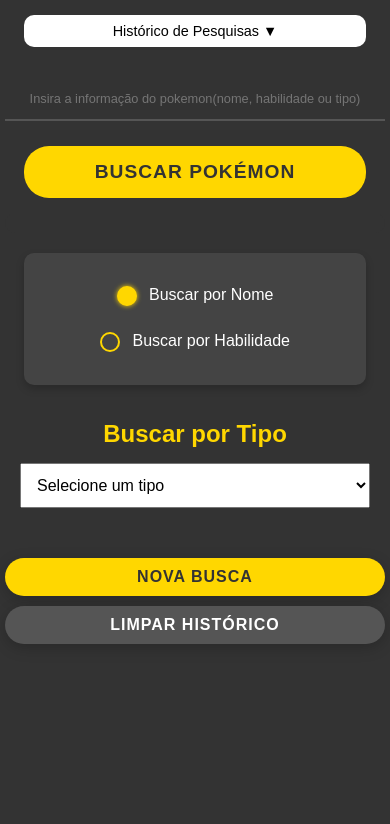
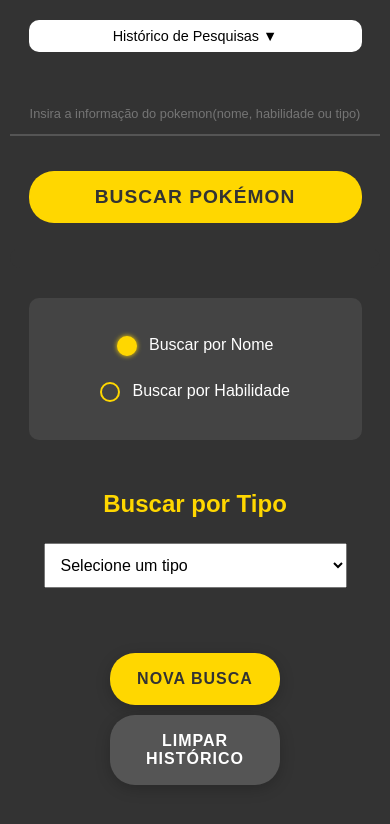
Before and after one commit to Fellipe-Tomasella/Pokemon, a plain HTML site: page index.html in a window 390 px wide. Drawn offline with Linux system fonts and the light colour scheme.

Commit message:
Add files via upload

```diff
--- a/main.css
+++ b/main.css
@@ -15,24 +15,27 @@
 
 body {
     font-family: Arial, Helvetica, sans-serif;
-    background-color: var(--cor-secundaria);
-    color: var(--cor-texto);
+    background-color: #333;
+    color: #fff;
     min-height: 100vh;
-    padding: 10px;
+    padding: 20px;
     overflow-x: hidden;
+    display: flex;
+    flex-direction: column;
+    align-items: center;
 }
 
 #busca {
     width: 100%;
     max-width: 600px;
-    margin: 10px auto;
+    margin: 20px auto;
     padding: 15px;
-    font-size: clamp(1rem, 4vw, 2rem);
+    font-size: 1.2em;
     background-color: transparent;
     border: 0;
     border-bottom: 2px solid #555;
     text-align: center;
-    color: var(--cor-primaria);
+    color: #FFD700;
 }
 
 #info {
@@ -57,13 +60,10 @@
     width: 90%;
     max-width: 500px;
     margin: 20px auto;
+    padding: 20px;
+    background-color: #444;
+    border-radius: 10px;
     text-align: center;
-    background-color: #444;
-    padding: 15px;
-    border-radius: 10px;
-    box-shadow: 0 4px 8px rgba(0,0,0,0.2);
-    position: relative;
-    z-index: 1;
 }
 
 #modo-busca label {
@@ -129,19 +129,18 @@
 }
 
 .historico-container {
-    width: 100%;
-    max-width: 600px;
-    margin: 10px auto;
+    width: 90%;
+    max-width: 500px;
+    margin: 20px auto;
     position: relative;
 }
 
 #btnHistorico {
     width: 100%;
-    padding: 10px;
-    font-size: 1rem;
+    padding: 12px;
     background-color: #fff;
     border: none;
-    border-radius: var(--borda-radius);
+    border-radius: 10px;
     cursor: pointer;
     margin-bottom: 10px;
 }
@@ -153,16 +152,19 @@
     background-color: #444;
     border-radius: 10px;
     overflow-y: auto;
-    margin-top: 5px;
+    position: absolute;
+    top: calc(100% + 5px);
+    left: 0;
+    z-index: 1000;
     box-shadow: 0 4px 8px rgba(0,0,0,0.2);
 }
 
 .historico-lista.mostrar {
     display: block;
-    position: absolute;
-    top: 100%;
-    left: 0;
-    z-index: 1000;
+    flex-direction: column;
+    align-items: center;
+    top:3.4em;
+    padding: 10px;
 }
 
 .historico-lista li {
@@ -274,7 +276,7 @@
 
 @media (max-width: 768px) {
     body {
-        padding: 5px;
+        padding: 10px;
     }
 
     #info {
@@ -308,7 +310,24 @@
     }
 
     .historico-lista {
+        position: fixed;
+        bottom: 0;
+        left: 5%;
+        width: 90%;
         max-height: 50vh;
+        top: auto;
+        border-bottom-left-radius: 0;
+        border-bottom-right-radius: 0;
+    }
+
+    .botoes-container {
+        flex-direction: column;
+    }
+
+    #btnReiniciar,
+    #btnLimparHistorico {
+        width: 100%;
+        margin: 5px 0;
     }
 }
 
@@ -375,7 +394,6 @@
         transition: none !important;
     }
 }
-
 @media (prefers-color-scheme: dark) {
     :root {
         --cor-secundaria: #222;
@@ -387,7 +405,7 @@
     display: block;
     width: 90%;
     max-width: 400px;
-    margin: 10px auto 20px;
+    margin: 20px auto;
     padding: 15px;
     font-size: 1.2em;
     background-color: var(--cor-primaria);
@@ -439,7 +457,7 @@
 }
 
 #btnReiniciar {
-    margin: 0;
+    margin: 15px auto;
 }
 
 @media (max-width: 768px) {
@@ -486,7 +504,7 @@
         width: 100%;
         margin: 5px 0;
         font-size: 1em;
-        padding: 10px;
+        padding: 10%;
     }
 
     #busca {
@@ -505,12 +523,10 @@
 }
 
 .tipo-busca-container {
-    width: 100%;
-    max-width: 600px;
+    width: 90%;
+    max-width: 500px;
     margin: 20px auto;
-    padding: 15px;
-    position: relative;
-    z-index: 1;
+    text-align: center;
 }
 
 .tipo-busca-container h2 {
@@ -522,7 +538,8 @@
 .select-tipo {
     width: 100%;
     padding: 12px;
-    font-size: clamp(0.9rem, 3vw, 1.2rem);
+    margin: 10px 0;
+    font-size: 1.1em;
 }
 
 .select-tipo:focus {
--- a/main.js
+++ b/main.js
@@ -353,7 +353,7 @@
         // Pegar os primeiros 10 Pokémon
         const top10Pokemons = await Promise.all(
             data.pokemon
-                .slice(0, 10)
+                .slice(0, 30)
                 .map(async (p) => {
                     const pokemonResponse = await fetch(p.pokemon.url);
                     return pokemonResponse.json();
```
